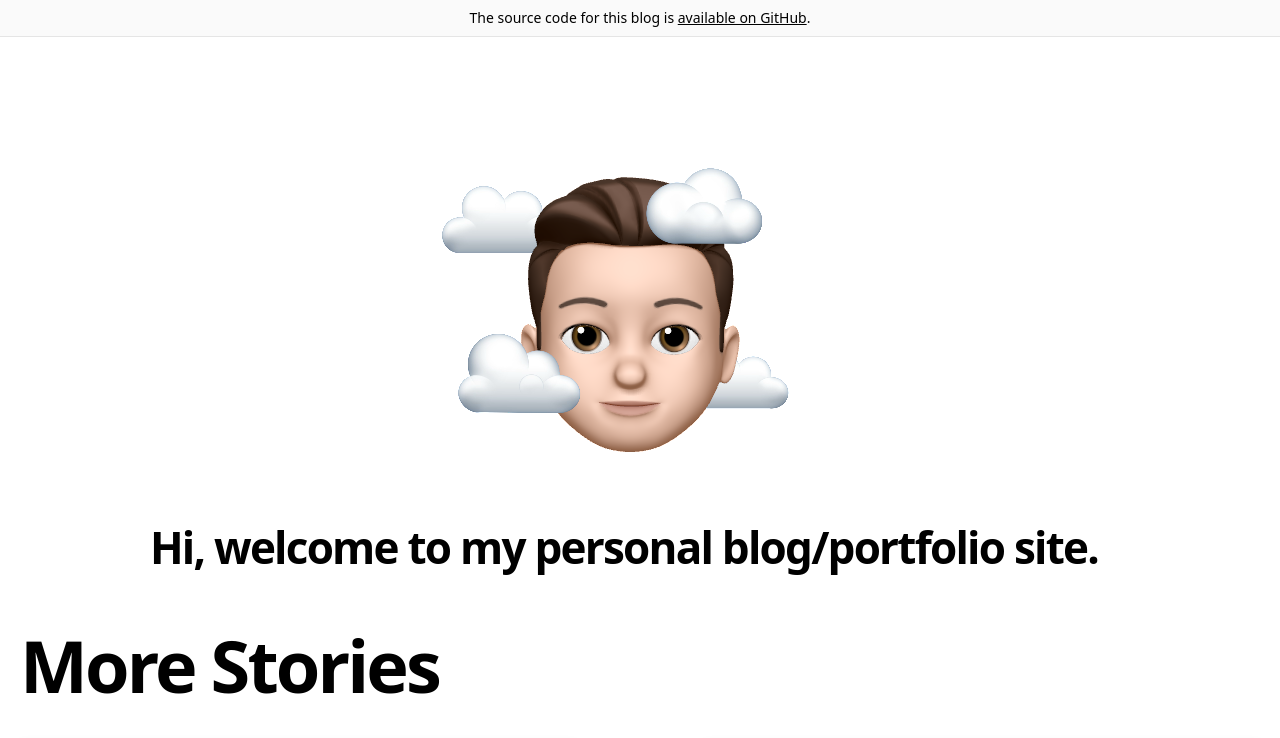
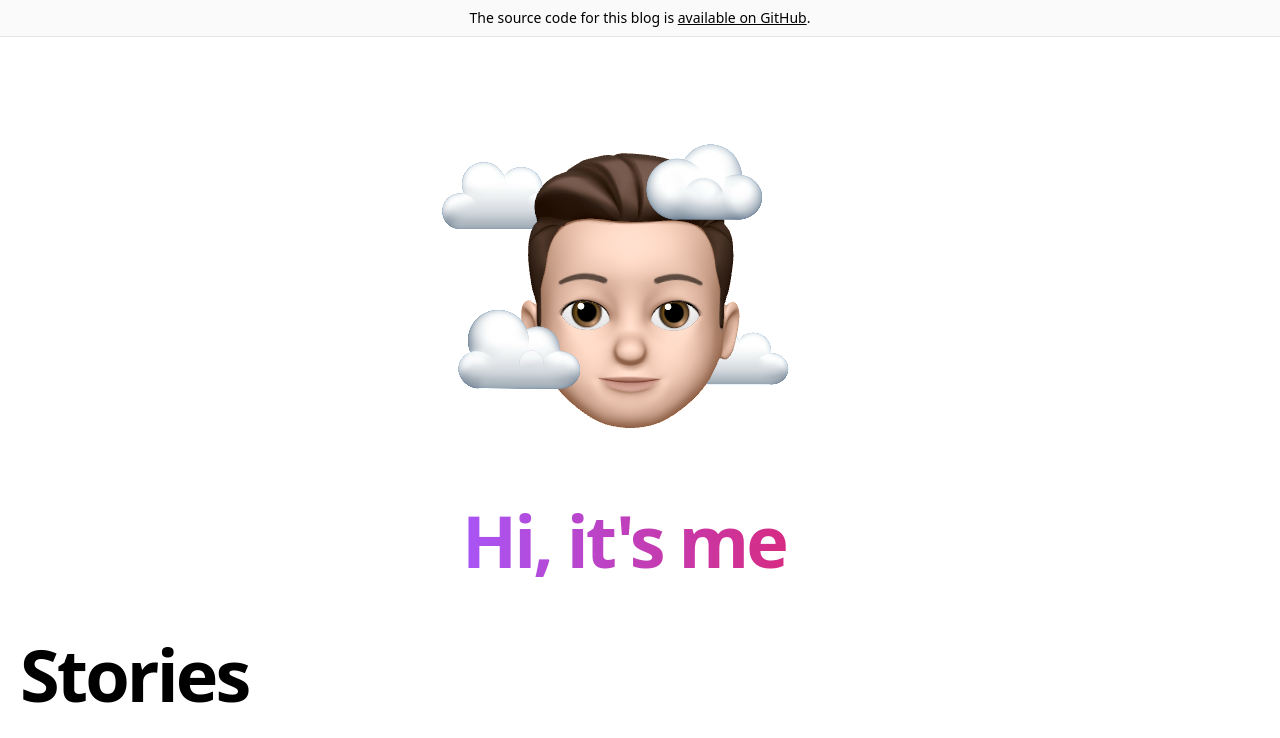
Before and after one commit to FarishLoy/farishnoorhisham, a Next.js app: page / in a window 1280 px wide. Shown: the top 738 px of the page. Built offline with nearby package versions, Linux system fonts and the light colour scheme.

Commit message:
hi, it's me

```diff
--- a/components/intro.tsx
+++ b/components/intro.tsx
@@ -3,10 +3,10 @@ import imageFile from "../public/assets/memoji.png"
 
 const Intro = () => {
   return (
-    <section className="flex-col flex items-center md:justify-between mt-16 mb-16 md:mb-12">
+    <section className="flex-col flex items-center md:justify-between mt-10 mb-16 md:mb-12">
       <Image src={imageFile} alt="A memoji" className="mr-10" />
-      <h1 className="text-5xl md:text-6xl font-bold tracking-tighter leading-tight md:pr-8 text-center">
-        Hi, welcome to my personal blog/portfolio site.
+      <h1 className="text-5xl md:text-7xl font-bold tracking-tighter leading-tight md:pr-8 text-center text-transparent bg-clip-text bg-gradient-to-r from-purple-500 to-pink-600">
+        Hi, it's me
       </h1>
     </section>
   )
--- a/components/more-stories.tsx
+++ b/components/more-stories.tsx
@@ -8,8 +8,8 @@ type Props = {
 const MoreStories = ({ posts }: Props) => {
   return (
     <section>
-      <h2 className="mb-8 text-5xl md:text-7xl font-bold tracking-tighter leading-tight">
-        More Stories
+      <h2 className="mb-8 text-4xl md:text-7xl font-bold tracking-tighter leading-tight">
+        Stories
       </h2>
       <div className="grid grid-cols-1 md:grid-cols-2 md:gap-x-16 lg:gap-x-32 gap-y-20 md:gap-y-32 mb-32">
         {posts.map((post) => (
```
